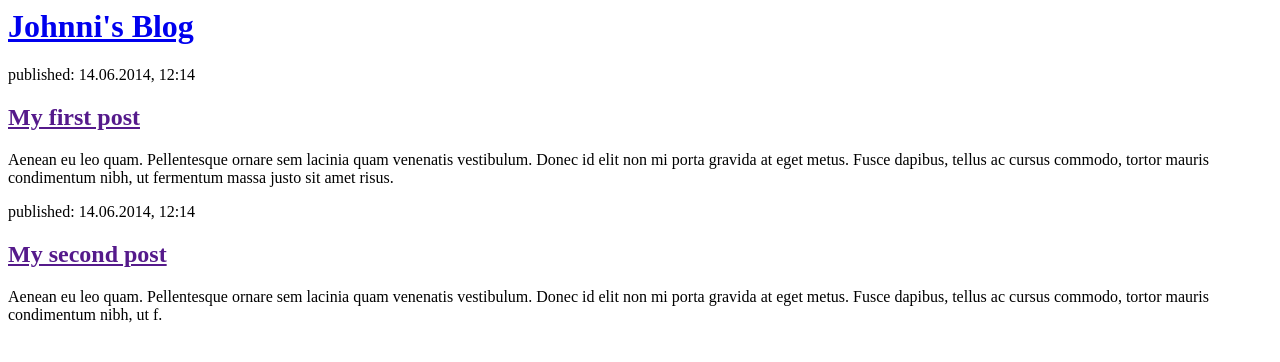
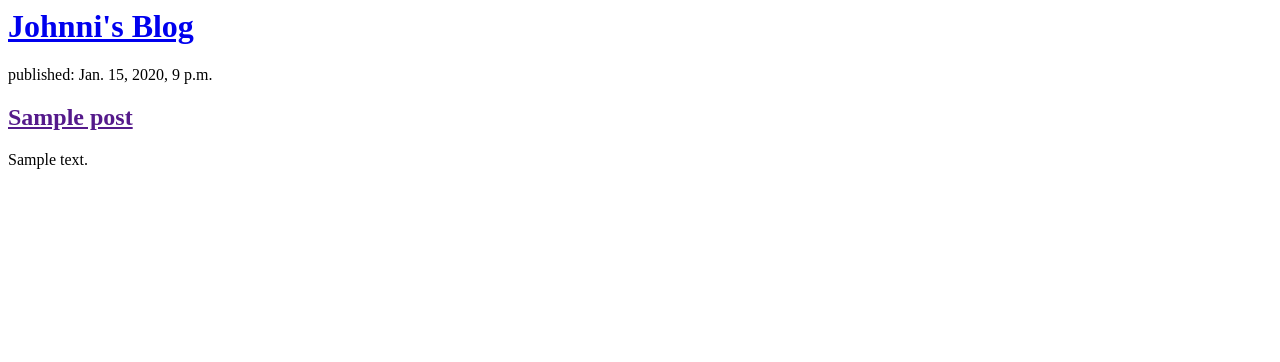
Before and after one commit to Johnni26/my-first-blog, a Django app: page / in a window 1280 px wide. Shown: the top 362 px of the page. Run offline with Django 3.2, Linux system fonts and the light colour scheme; tables that the repository leaves empty hold one stand-in row (values such as "Sample post").

Commit message:
Mod HTML

```diff
--- a/blog/templates/blog/post_list.html
+++ b/blog/templates/blog/post_list.html
@@ -7,16 +7,20 @@
             <h1><a href="/">Johnni's Blog</a></h1>
         </div>
 
+  {% for post in posts %}
+
         <div>
-            <p>published: 14.06.2014, 12:14</p>
-            <h2><a href="">My first post</a></h2>
-            <p>Aenean eu leo quam. Pellentesque ornare sem lacinia quam venenatis vestibulum. Donec id elit non mi porta gravida at eget metus. Fusce dapibus, tellus ac cursus commodo, tortor mauris condimentum nibh, ut fermentum massa justo sit amet risus.</p>
+            <p>published: {{ post.published_date }}</p>
+            <h2><a href="">{{ post.title }}</a></h2>
+            <p>{{ post.text|linebreaksbr }}</p>
         </div>
 
-        <div>
+  {% endfor %}
+
+      <!--  <div>
             <p>published: 14.06.2014, 12:14</p>
             <h2><a href="">My second post</a></h2>
             <p>Aenean eu leo quam. Pellentesque ornare sem lacinia quam venenatis vestibulum. Donec id elit non mi porta gravida at eget metus. Fusce dapibus, tellus ac cursus commodo, tortor mauris condimentum nibh, ut f.</p>
-        </div>
+        </div> -->
     </body>
 </html>
```
